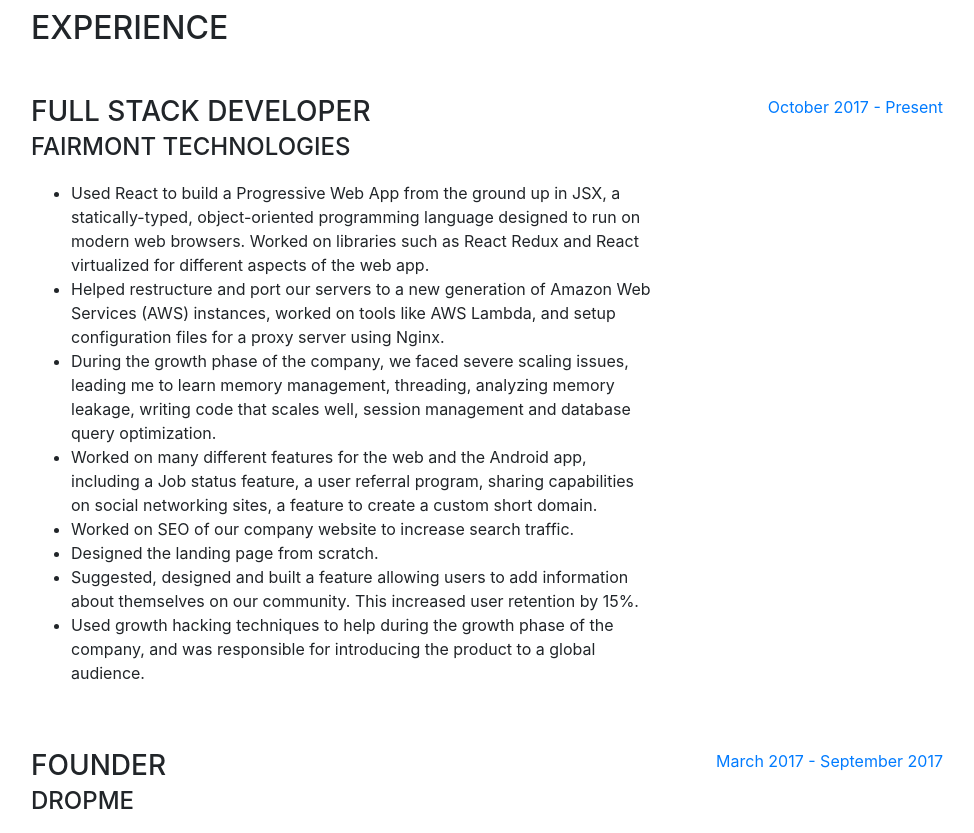
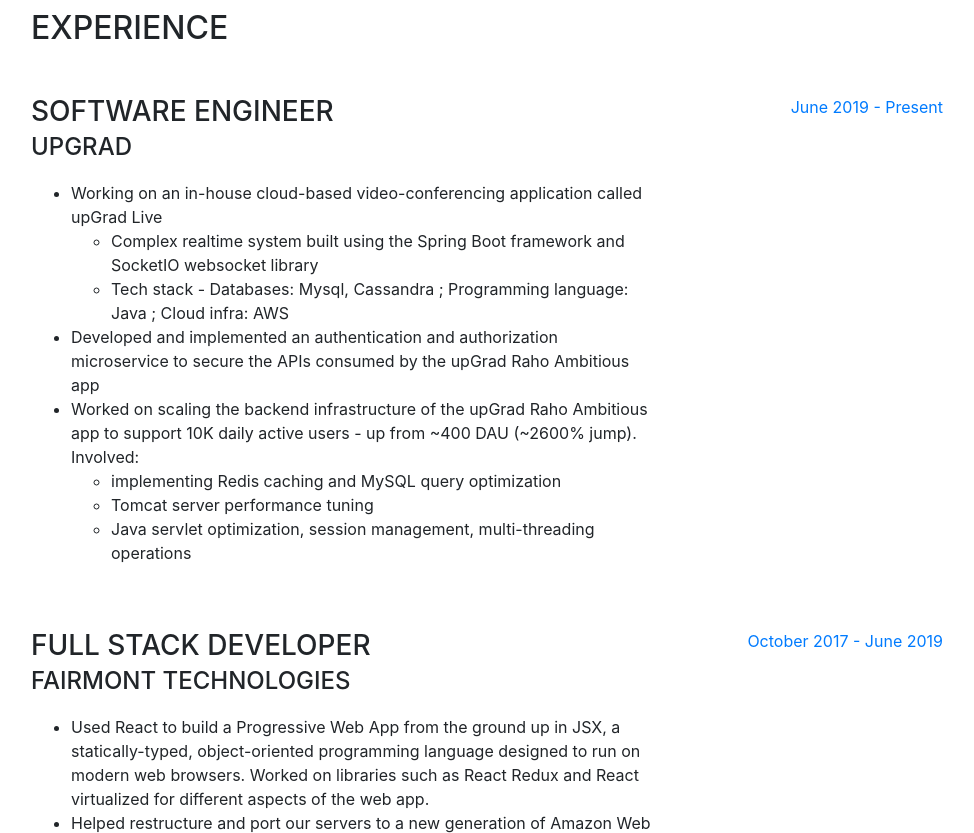
Before and after one commit to raksheetbhat/raksheetbhat.github.io, a website with bundled scripts: page index.html in a window 1280 px wide. Shown: the part 840-1673 px from the top of the page, without its empty margins (289-1263 px from the left). Built offline with nearby package versions, Linux system fonts and the light colour scheme; a web font is replaced by a local one.

Commit message:
Update index.html

```diff
--- a/index.html
+++ b/index.html
@@ -66,7 +66,7 @@
           <div class="subheading mb-5">Bangalore · Karnataka ·
             <a href="mailto:raksheet.bhat@gmail.com">raksheet.bhat@gmail.com</a>
           </div>
-          <p class="lead mb-5">Experienced Full Stack Engineer with a demonstrated history of working in the information technology and services industry. Skilled in Java, Android Development, and HTML. Strong engineering professional with a Bachelor's degree focused in Information Technology from National Institute of Technology Karnataka.</p>
+          <p class="lead mb-5">A Backend Developer with 3 years of experience in building large-scale applications. Strong in design and integration problem-solving skills. Expert in Java, NodeJS and MySQL with database analysis and design. Strong written and verbal communication skills.</p>
           <div class="social-icons">
             <a href="https://www.linkedin.com/in/raksheet-bhat-544318a3/">
               <i class="fab fa-linkedin-in"></i>
@@ -77,9 +77,6 @@
             <a href="https://twitter.com/raksheet_bhat">
               <i class="fab fa-twitter"></i>
             </a>
-            <a href="#">
-              <i class="fab fa-facebook-f"></i>
-            </a>
           </div>
         </div>
       </section>
@@ -89,6 +86,35 @@
       <section class="resume-section p-3 p-lg-5 d-flex flex-column" id="experience">
         <div class="my-auto">
           <h2 class="mb-5">Experience</h2>
+
+          <div class="resume-item d-flex flex-column flex-md-row mb-5">
+            <div class="resume-content mr-auto">
+              <h3 class="mb-0">Software Engineer</h3>
+              <div class="subheading mb-3">upGrad</div>
+              <ul>
+                <li>
+                  Working on an in-house cloud-based video-conferencing application called upGrad Live
+                  <ul>
+                    <li>Complex realtime system built using the Spring Boot framework and SocketIO websocket library</li>
+                    <li>Tech stack - Databases: Mysql, Cassandra ; Programming language: Java ; Cloud infra: AWS</li>
+                  </ul>
+                <li>
+                  Developed and implemented an authentication and authorization microservice to secure the APIs consumed by the upGrad Raho Ambitious app
+                </li>
+                <li>
+                  Worked on scaling the backend infrastructure of the upGrad Raho Ambitious app to support 10K daily active users - up from ~400 DAU (~2600% jump). Involved:
+                  <ul>
+                    <li>implementing Redis caching and MySQL query optimization</li>
+                    <li>Tomcat server performance tuning</li>
+                    <li>Java servlet optimization, session management, multi-threading operations</li>
+                  </ul>
+                </li>
+              </ul>
+            </div>
+            <div class="resume-date text-md-right">
+              <span class="text-primary">June 2019 - Present</span>
+            </div>
+          </div>
 
           <div class="resume-item d-flex flex-column flex-md-row mb-5">
             <div class="resume-content mr-auto">
@@ -106,7 +132,7 @@
               </ul>
             </div>
             <div class="resume-date text-md-right">
-              <span class="text-primary">October 2017 - Present</span>
+              <span class="text-primary">October 2017 - June 2019</span>
             </div>
           </div>
 
@@ -114,8 +140,10 @@
             <div class="resume-content mr-auto">
               <h3 class="mb-0">Founder</h3>
               <div class="subheading mb-3">DropMe</div>
-              DropMe is a carpooling Android application that I worked on for 5 months after graduating from college. I used Google SphericalUtil and other map libraries to develop an algorithm that could connect people who share the same route to a common destination. I worked with, and still do on weekends, with the Bangalore center of the Vipassana International Academy and a few other local event organizers who found a need for such an app for their members. During the period that I worked full time for the app, and on weekends since then, I have helped almost 800 people carpool together.
-
+              DropMe is a carpooling Android application that I worked on for 6 months after graduating from college. I used the Google Maps libraries to develop an algorithm that could connect people who share the same route to a common destination.
+              <br/><br/>
+              I worked with with the Bangalore center of the Vipassana International Academy and a few other local event organizers who found a need for such an app for their members. During the period that I worked full time for the app, and on a few weekends since then, I have helped almost 1000 people carpool together.
+              <br/><br/>
               The main challenges I faced were:
 
               <ul>
@@ -124,10 +152,10 @@
                 <li>Trust has always been an issue in services like carpooling, and I had to work towards gaining user trust by trying a range of different actions, from verifying user phones numbers to restricting the service among close-knit communities.</li>
               </ul>
 
-              The app is currently live at <a style="margin-left: 5px; display: inline;" href="https://play.google.com/store/apps/details?id=com.dropme.project.android&hl=en" target="_blank"><i class="fab fa-google-play"></i></a>
+              <!-- The app is currently live at <a style="margin-left: 5px; display: inline;" href="https://play.google.com/store/apps/details?id=com.dropme.project.android&hl=en" target="_blank"><i class="fab fa-google-play"></i></a> -->
             </div>
             <div class="resume-date text-md-right">
-              <span class="text-primary">March 2017 - September 2017</span>
+              <span class="text-primary">April 2017 - September 2017</span>
             </div>
           </div>
 
```
Also changed, not shown: 1 other file.
